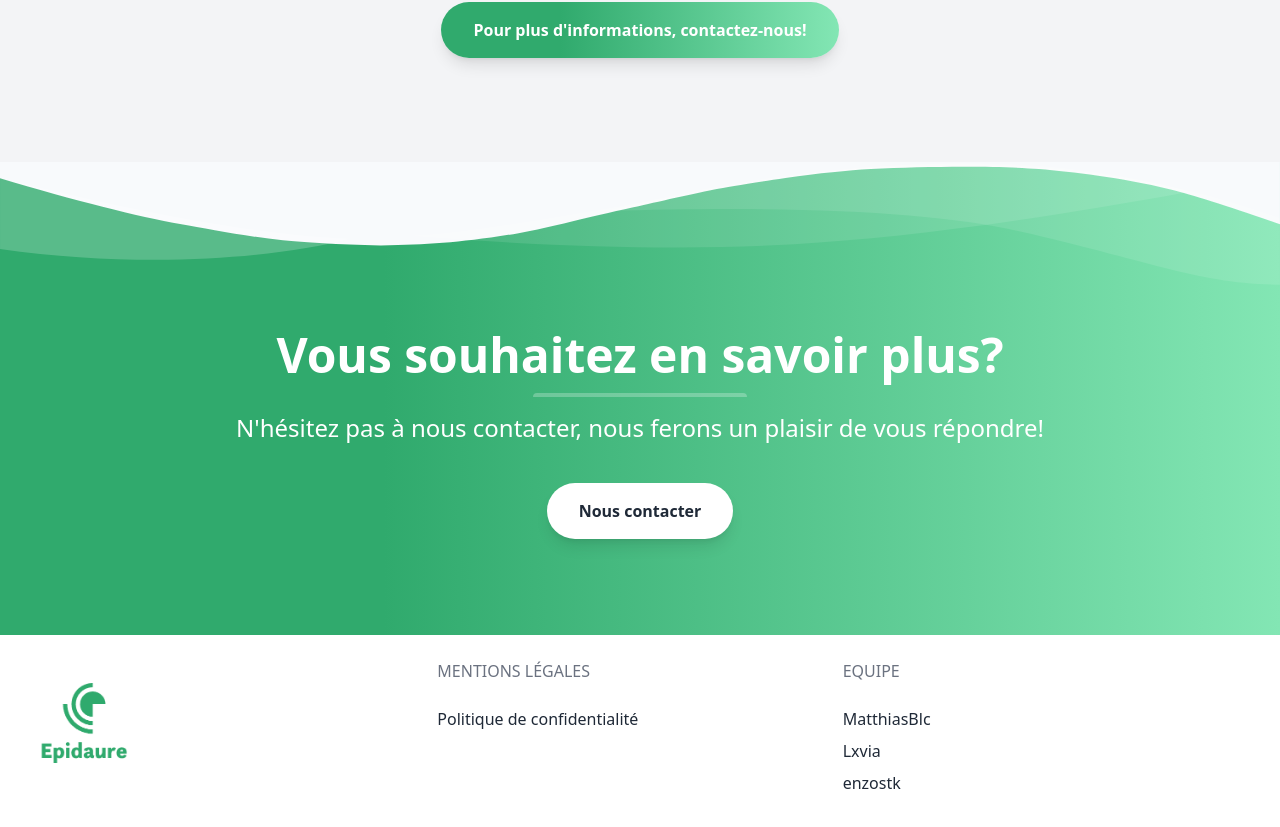
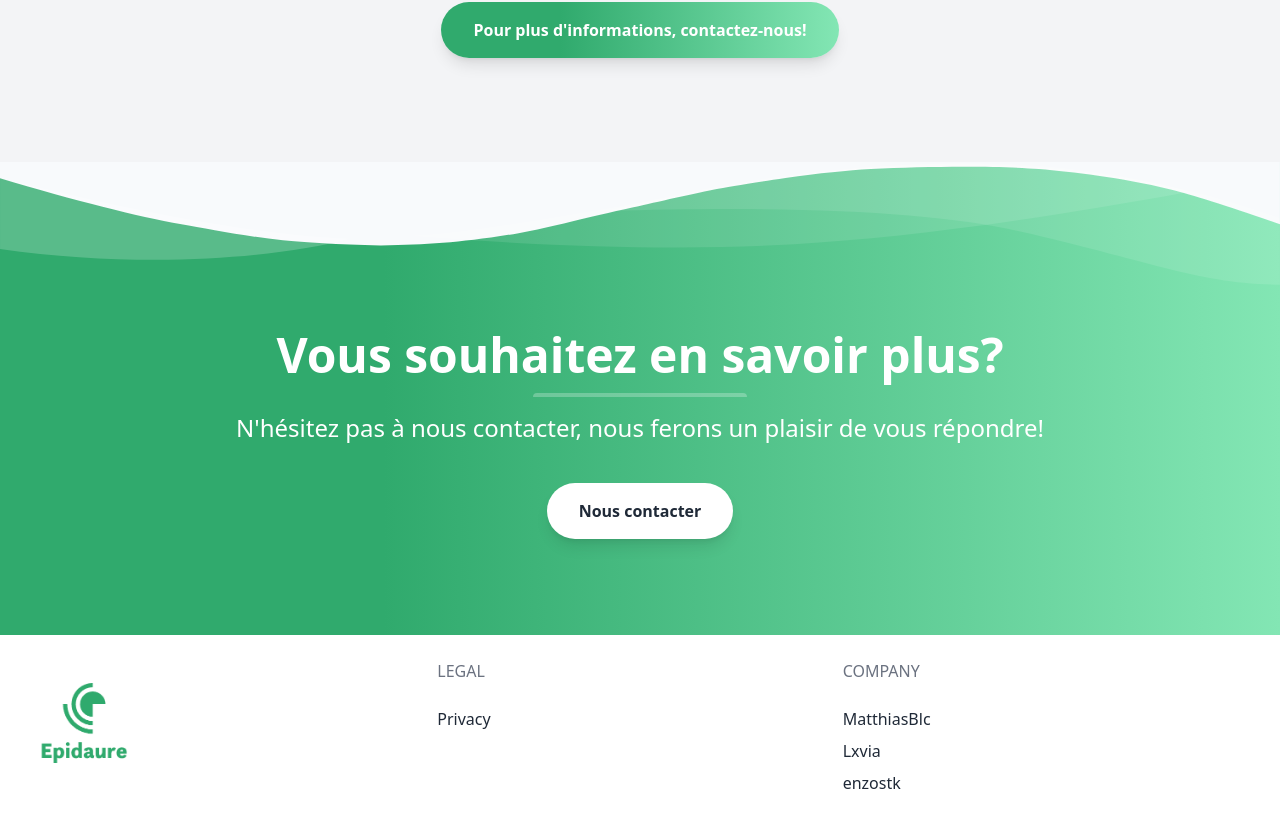
Before and after one commit to MatthiasBlc/Epidaure_Front, a React (Create React App) app: page / in a window 1280 px wide. Shown: the part 2950-3777 px from the top of the page. Built offline with nearby package versions, Linux system fonts and the light colour scheme; no server answers.

Commit message:
Revert "Privacy page"

```diff
--- a/src/pages/HomePage/Footer/Footer.js
+++ b/src/pages/HomePage/Footer/Footer.js
@@ -22,20 +22,20 @@ const Footer = () => {
               />
             </div>
             <div className="flex-1">
-              <p className="uppercase text-gray-500 md:mb-6">Mentions légales</p>
+              <p className="uppercase text-gray-500 md:mb-6">Legal</p>
               <ul className="list-reset mb-6">
                 <li className="mt-2 inline-block mr-2 md:block md:mr-0">
                   <Link
                     to="/privacy"
                     className="no-underline hover:underline text-gray-800 hover:text-orange-500"
                   >
-                    Politique de confidentialité
+                    Privacy
                   </Link>
                 </li>
               </ul>
             </div>
             <div className="flex-1">
-              <p className="uppercase text-gray-500 md:mb-6">Equipe</p>
+              <p className="uppercase text-gray-500 md:mb-6">Company</p>
               <ul className="list-reset mb-6">
                 {teams &&
                   teams.map((team, k) => (
--- a/src/pages/HomePage/Privacy.js
+++ b/src/pages/HomePage/Privacy.js
@@ -1,17 +1,9 @@
 import React from "react";
-import { Link } from "react-router-dom";
 import Footer from "./Footer/Footer";
 
 const Privacy = () => {
   return (
     <div className="container-privacy">
-      <Link
-        to="/"
-        className="no-underline hover:underline text-gray-800 hover:text-orange-500"
-      >
-        <h3> Revenir à l'accueil</h3>
-      </Link>
-      <br></br>
       <h1>Politique de confidentialité</h1>
       <div className="content">
         <p>
@@ -233,8 +225,8 @@ const Privacy = () => {
         <ul>
           <li>
             <p>
-              <strong>Nécessité contractuelle : </strong>nous pouvons traiter
-              vos données personnelles pour conclure ou exécuter un contrat avec
+              <strong>Nécessité contractuelle : </strong>nous pouvons traiter vos
+              données personnelles pour conclure ou exécuter un contrat avec
               vous.
             </p>
           </li>
@@ -307,14 +299,8 @@ const Privacy = () => {
             <p>epidaure.contact@gmail.com</p>
           </li>
         </ul>
+
       </div>
-      <Link
-        to="/"
-        className="no-underline hover:underline text-gray-800 hover:text-orange-500"
-      >
-        <h3> Revenir à l'accueil</h3>
-      </Link>
-      <br></br>
       <hr />
       <Footer />
     </div>
```
